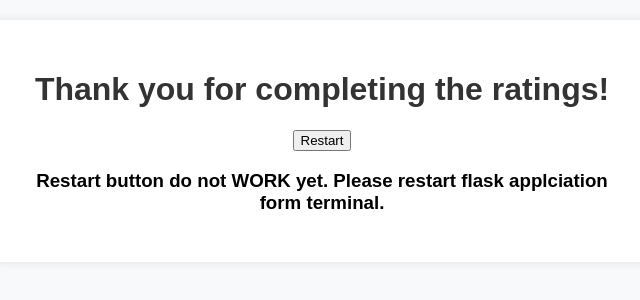
After one commit to awaisrauf/RateModel, a Flask app: template templates/complete.html in a window 1280 px wide. The commit adds this page. Shown: the top 300 px of the page, without its empty margins (318-958 px from the left). Run offline with Flask 3, Linux system fonts and the light colour scheme; the template is opened without the code that fills it, so the values that code supplies are empty.

Commit message:
changed design, added ground truth, added a last page

```diff
--- a/app.py
+++ b/app.py
@@ -1,4 +1,4 @@
-from flask import Flask, render_template, request, redirect, url_for
+from flask import Flask, render_template, request, redirect, url_for, session
 import csv
 from datetime import datetime
 import os
@@ -42,16 +42,22 @@ def get_name():
         return redirect(url_for('index'))
     return render_template('name.html')
 
+@app.route('/restart')
+def restart():
+    global global_file_name
+    global_file_name = None
+    return redirect(url_for('get_name'))
+
 def get_next_question_id():
-    # Track the question ID within the session
     if 'current_question_id' not in get_next_question_id.__dict__:
         get_next_question_id.current_question_id = 0  # Initialize the question ID
     return get_next_question_id.current_question_id
 
 @app.route('/rate', methods=['GET', 'POST'])
 def index():
+    # Redirect to form page if name is not provided
     if not global_name or not global_file_name:
-        return redirect('/')  # Redirect to form page if name is not provided
+        return redirect('/')
 
     questions = load_questions("questions/"+global_file_name+"_questions.csv")
     question_id = get_next_question_id()
@@ -62,12 +68,15 @@ def index():
             return "No preference selected", 400
 
         current_question = questions[question_id]
+        print(current_question)
         save_rating(preference, current_question['question_id'])
         question_id += 1
         get_next_question_id.current_question_id = question_id
 
         if question_id >= len(questions):
-            return "Thank you for completing the ratings...!"
+            return render_template('complete.html')  # Render the completion template
+
+
 
     current_question = questions[question_id]
     return render_template('index.html', question=current_question, name=global_name)
--- /dev/null
+++ b/templates/complete.html
@@ -0,0 +1,57 @@
+<!DOCTYPE html>
+<html lang="en">
+
+<head>
+    <meta charset="UTF-8">
+    <meta name="viewport" content="width=device-width, initial-scale=1.0">
+    <title>Completion</title>
+    <style>
+        body {
+            font-family: Arial, sans-serif;
+            background-color: #f8f9fa;
+            margin: 0;
+            padding: 20px;
+            text-align: center;
+        }
+
+        .container {
+            max-width: 600px;
+            margin: 0 auto;
+            background-color: #fff;
+            padding: 30px;
+            box-shadow: 0px 0px 10px rgba(0, 0, 0, 0.1);
+            border-radius: 8px;
+        }
+
+        h1 {
+            color: #333;
+        }
+
+        .restart-button {
+            padding: 10px 20px;
+            font-size: 18px;
+            color: #fff;
+            background-color: #007bff;
+            border: none;
+            border-radius: 5px;
+            cursor: pointer;
+            margin-top: 20px;
+        }
+
+        .restart-button:hover {
+            background-color: #0056b3;
+        }
+    </style>
+</head>
+
+<body>
+    <div class="container">
+        <h1>Thank you for completing the ratings!</h1>
+        <form method="GET" action="{{ url_for('restart') }}">
+            <button type="submit">Restart</button>
+            <h3>Restart button do not WORK yet. Please restart flask applciation form terminal.</h3>
+        </form>
+    </div>
+</body>
+
+</html>
```
Also changed, not shown: TODOs.md (added, +22 -0 lines), templates/index.html (+9 -8 lines), 2 other files.
